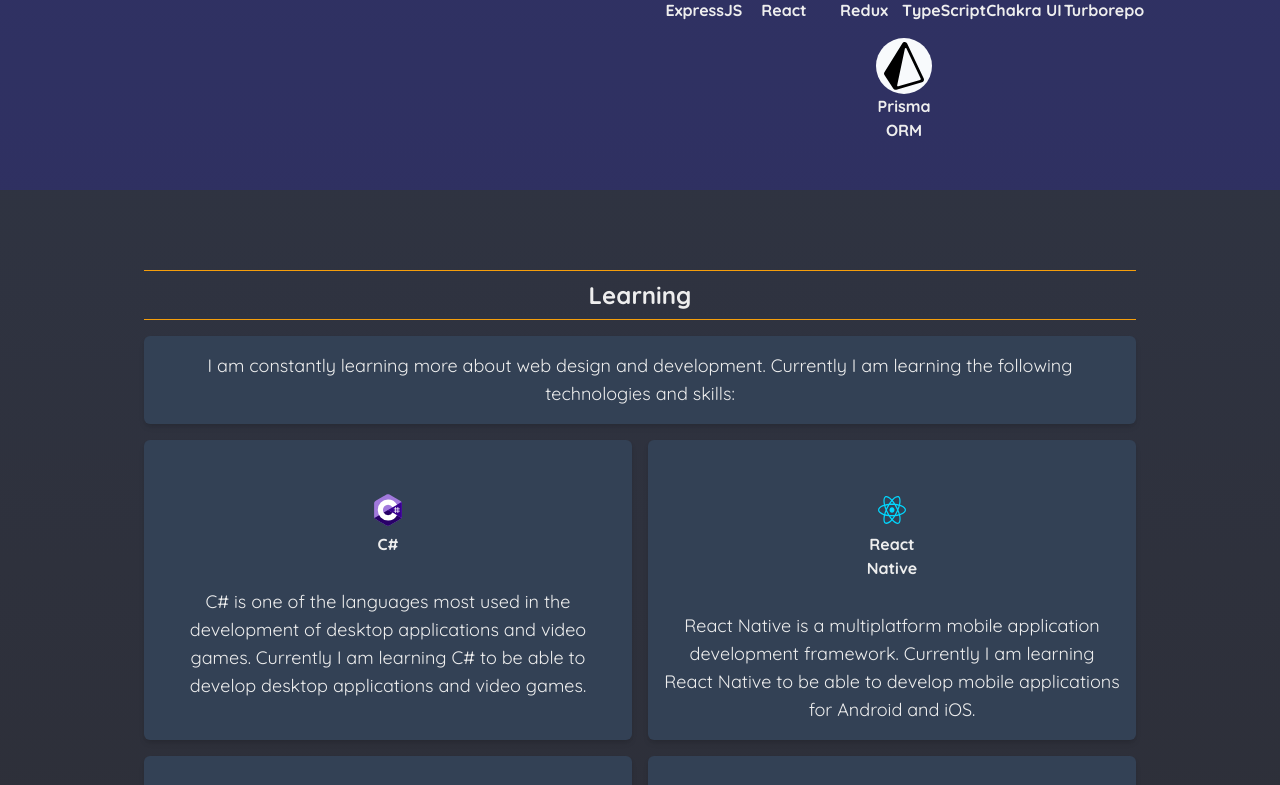
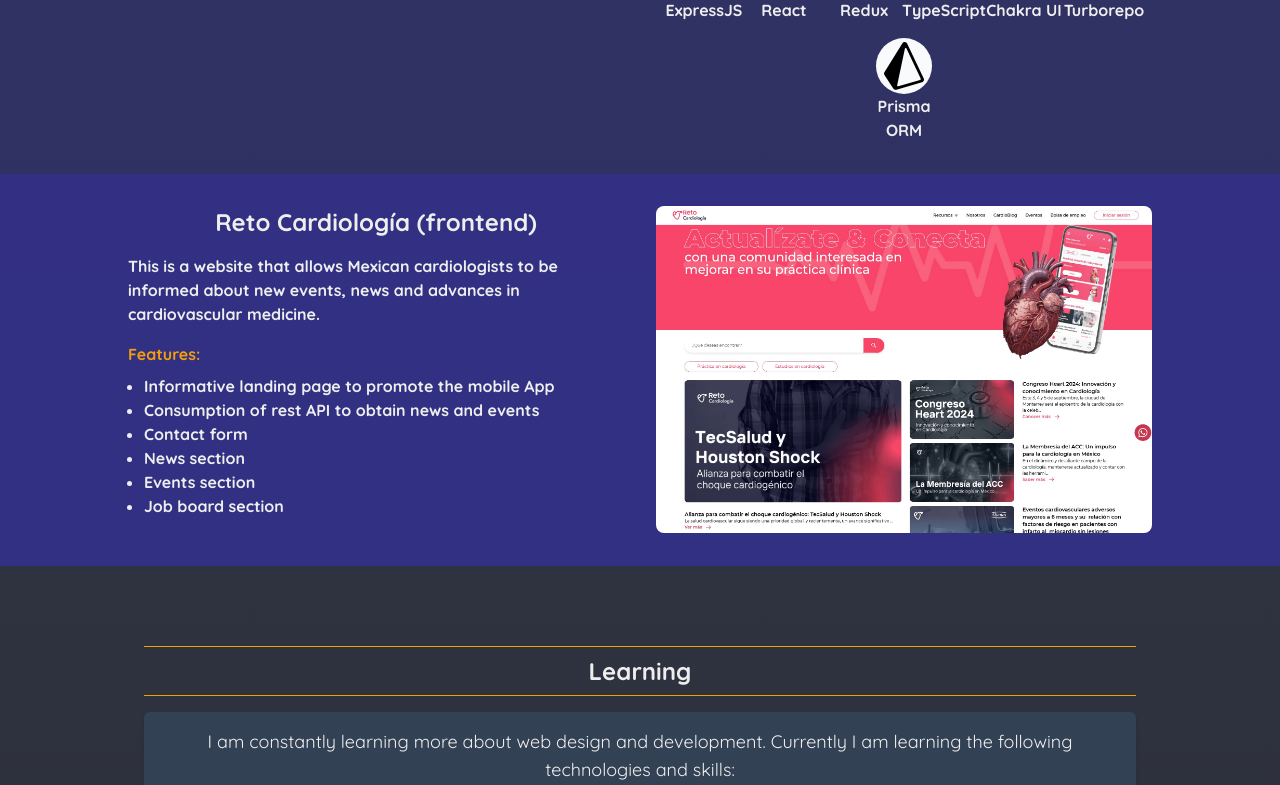
Before and after one commit to Kreator-97/portfolio, a Next.js app: page /en in a window 1280 px wide. Shown: the part 5275-6060 px from the top of the page. Built offline with nearby package versions, Linux system fonts and the light colour scheme.

Commit message:
feat: :sparkles: add new information

```diff
--- a/src/components/projects.tsx
+++ b/src/components/projects.tsx
@@ -6,7 +6,7 @@ import { proyects } from '@/data'
 import { Languages } from '@/interfaces/languages'
 import { english, spanish } from '@/i18n'
 
-const { auroraManga, dartmong, twittDuck } = proyects
+const { auroraManga, dartmong, twittDuck, retoCardio } = proyects
 
 interface Props {
   lang: Languages
@@ -17,7 +17,7 @@ export const Projects: FC<Props> = ({ lang }) => {
 
   return (
     <div id='projects' className="pt-8 md:pt-20">
-      <div className="bg-indigo-900 bg-opacity-50 py-4">
+      <div className="bg-indigo-900 bg-opacity-50 pt-4">
         <h2 className="text-center text-light font-bold text-3xl md:mb-8">
           {
             t.proyects.title
@@ -160,6 +160,27 @@ export const Projects: FC<Props> = ({ lang }) => {
             }
           </div>
         </ProyectCard>
+
+        <ProyectCard
+          imgURL={ '/images/reto-cardio.png' }
+          title={ retoCardio.title }
+          url={ retoCardio.url }
+          repositoryURL={ retoCardio.repositoryURL }
+          reverse
+        >
+          <p className='text-light font-bold mb-4'>
+            { t.proyects.retoCardio.description }
+          </p>
+
+          <p className='text-accent font-bold mb-2'>
+            {
+              t.proyects.retoCardio.description2
+            }
+          </p>
+
+          <List items={ t.proyects.retoCardio.features } className='font-bold text-light mb-4' />
+
+        </ProyectCard>
       </div>
     </div>
   )
--- a/src/data/proyects.ts
+++ b/src/data/proyects.ts
@@ -22,7 +22,7 @@ interface Link {
 export const proyects: ProyectDetail = {
   dartmong: {
     title: 'Dartmong Blog',
-    url: 'https://dartmong.com',
+    url: 'https://dartmong-next.vercel.app/',
     technologies: [
       { title: 'NextJS', iconURL: '/icons/nextjs.svg' },
       { title: 'TypeScript', iconURL: '/icons/typescript.svg' },
@@ -94,6 +94,28 @@ export const proyects: ProyectDetail = {
       },
     ]
   },
+  retoCardio: {
+    title: 'Reto Cardiología (frontend)',
+    url: 'https://retocardiologia.com/',
+    technologies: [
+      {
+        title: 'NextJS',
+        iconURL: '/icons/nextjs.svg',
+      },
+      {
+        title: 'TypeScript',
+        iconURL: '/icons/typescript.svg',
+      },
+      {
+        title: 'TailwindCSS',
+        iconURL: '/icons/tailwindcss.svg',
+      },
+      {
+        title: 'React query',
+        iconURL: '/icons/prisma.svg',
+      },
+    ]
+  }
 }
 
 export const personalLinks: ExternalLinks = {
--- a/src/i18n/english.ts
+++ b/src/i18n/english.ts
@@ -220,6 +220,19 @@ export const english = {
         'Trending section within the network',
         'Private messages',
       ],
+    },
+    retoCardio: {
+      title: 'Reto Cardio (frontend)',
+      description: 'This is a website that allows Mexican cardiologists to be informed about new events, news and advances in cardiovascular medicine.',
+      description2: 'Features:',
+      features: [
+        'Informative landing page to promote the mobile App',
+        'Consumption of rest API to obtain news and events',
+        'Contact form',
+        'News section',
+        'Events section',
+        'Job board section'
+      ],
     }
   },
   learning: {
--- a/src/i18n/spanish.ts
+++ b/src/i18n/spanish.ts
@@ -221,6 +221,19 @@ export const spanish = {
         'Mensajes privados',
       ],
     },
+    retoCardio: {
+      title: 'Reto Cardio (frontend)',
+      description: 'Esta es un sitio web que permite mantener informados a los médicos cardíologos México sobre nuevos eventos, noticias y avances en la medicina cardiovascular.',
+      description2: 'Características:',
+      features: [
+        'Landing page informativa para promocionar la App móvil',
+        'Consumo de API rest para obtener noticias y eventos',
+        'Formulario de contacto',
+        'Sección de noticias',
+        'Sección de eventos',
+        'Sección de bolsa de empleo'
+      ],
+    }
   },
   learning: {
     title: 'Aprendizaje',
```
Also changed, not shown: public/images/reto-cardio.png (added).
